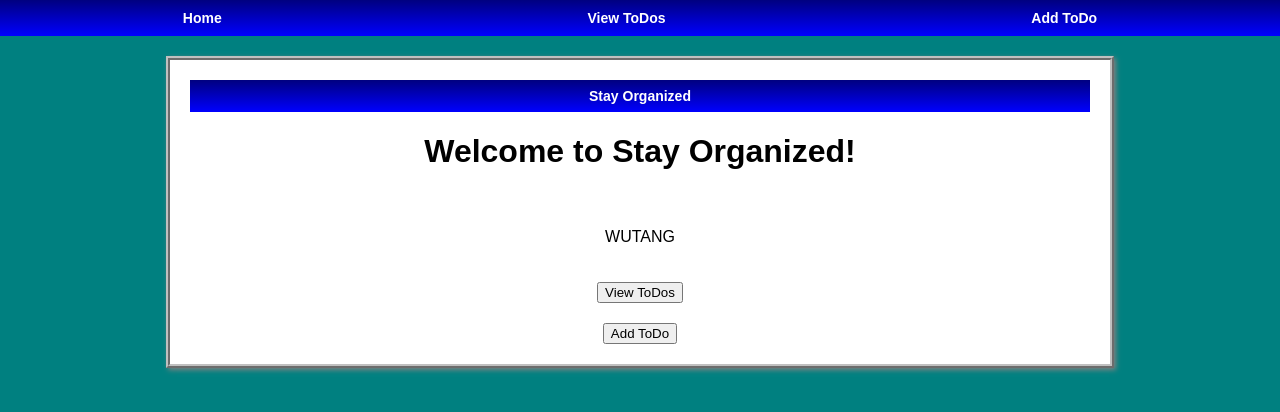
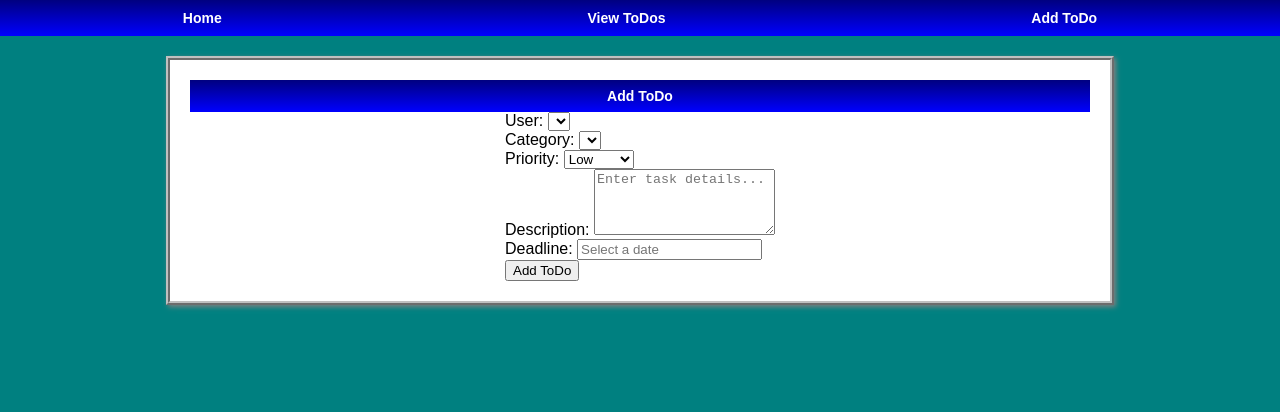
Before and after one commit to thounny/Stay-Organized-Client, a plain HTML site: page new_todo.html in a window 1280 px wide. Drawn offline with nearby package versions, Linux system fonts and the light colour scheme.

Commit message:
2nd commit

```diff
--- a/new_todo.html
+++ b/new_todo.html
@@ -6,6 +6,10 @@
     <meta name="viewport" content="width=device-width, initial-scale=1.0">
     <title>Stay Organized</title>
     <link rel="stylesheet" href="css/style.css">
+    <script src="https://cdn.jsdelivr.net/npm/flatpickr"></script>
+    <link rel="stylesheet" href="https://cdn.jsdelivr.net/npm/flatpickr/dist/flatpickr.min.css">
+    <script src="js/api.js"></script>
+    <script src="js/new_todo.js" defer></script>
 </head>
 
 <body>
@@ -16,14 +20,46 @@
     </div>
 
     <div class="window">
-        <div class="title-bar">Stay Organized</div>
+        <div class="title-bar">Add ToDo</div>
         <div class="window-content">
-            <h1>Welcome to Stay Organized!</h1>
-            <p>WUTANG</p>
-            <a href="#"><button>View ToDos</button></a>
-            <a href="#"><button>Add ToDo</button></a>
+            <form id="newTodoForm">
+                <div>
+                    <label for="userDropdown">User:</label>
+                    <select id="userDropdown"></select>
+                </div>
+                <div>
+                    <label for="categoryDropdown">Category:</label>
+                    <select id="categoryDropdown"></select>
+                </div>
+                <div>
+                    <label for="priorityDropdown">Priority:</label>
+                    <select id="priorityDropdown">
+                        <option>Low</option>
+                        <option>Medium</option>
+                        <option>High</option>
+                    </select>
+                </div>
+                <div>
+                    <label for="description">Description:</label>
+                    <textarea id="description" rows="4" placeholder="Enter task details..."></textarea>
+                </div>
+                <div>
+                    <label for="deadline">Deadline:</label>
+                    <input type="text" id="deadline" placeholder="Select a date">
+                </div>
+                <button type="submit">Add ToDo</button>
+            </form>
         </div>
     </div>
+
+    <script>
+        // Initialize the calendar popup
+        document.addEventListener("DOMContentLoaded", () => {
+            flatpickr("#deadline", {
+                dateFormat: "Y-m-d",
+            });
+        });
+    </script>
 </body>
 
 </html>
```
